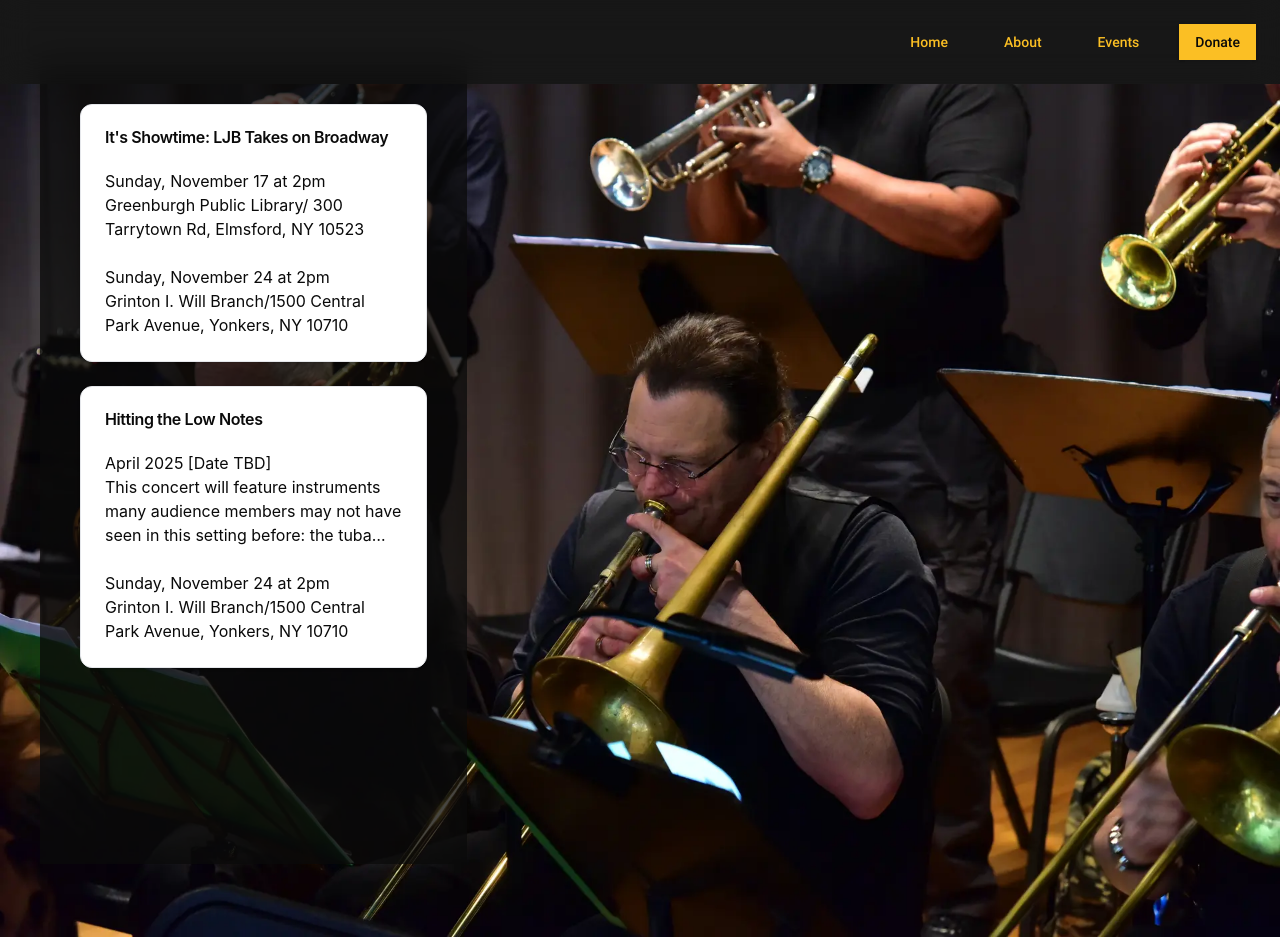
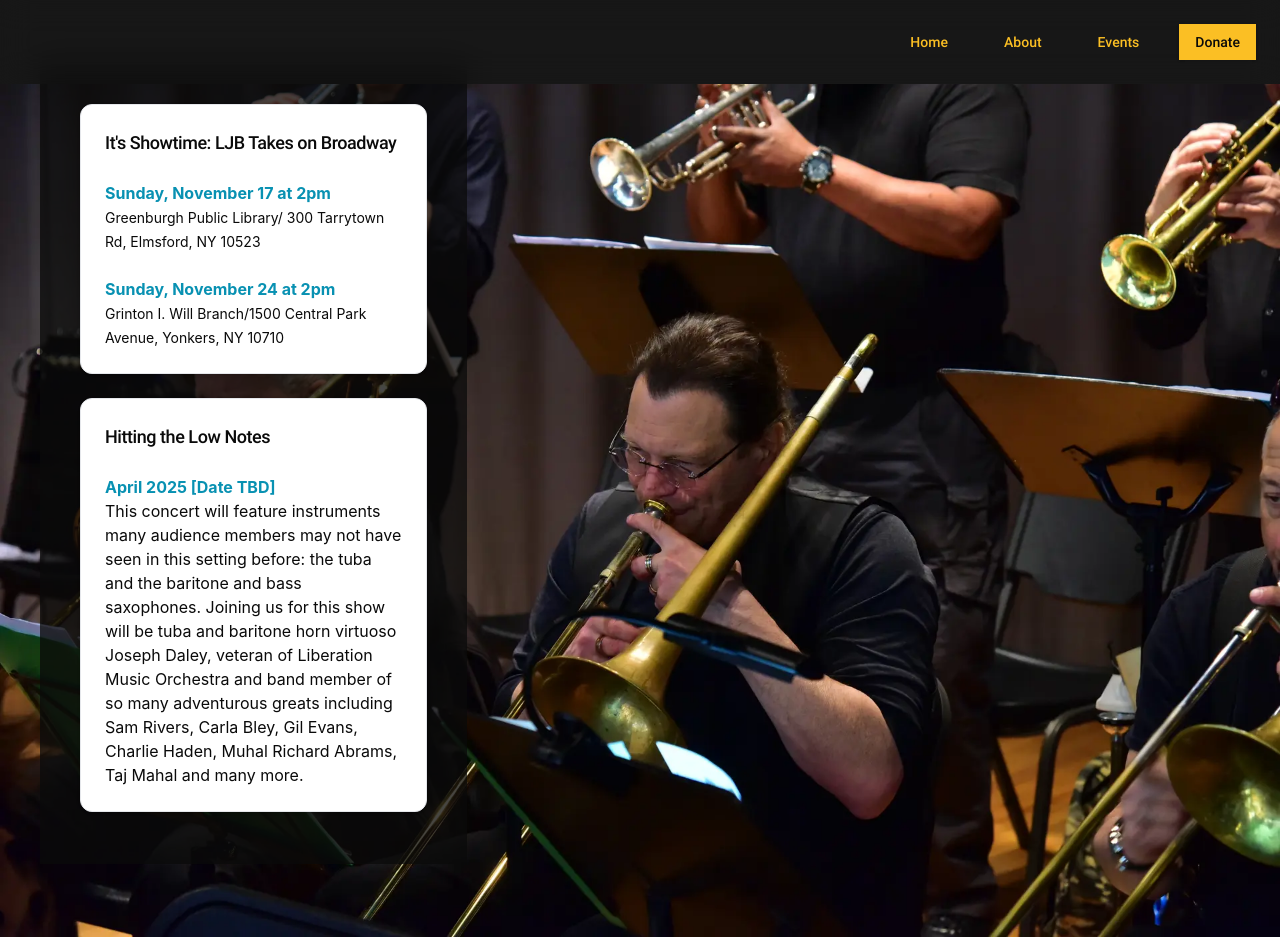
Before and after one commit to sapphireSparkDev/library-jazz-band, a React (Vite) app: page /events in a window 1280 px wide. Built offline with nearby package versions, Linux system fonts and the light colour scheme; a web font is replaced by a local one.

Commit message:
Formatting and styling for the events page

```diff
--- a/src/pages/Events.tsx
+++ b/src/pages/Events.tsx
@@ -7,33 +7,39 @@ const Events = () => {
       <div className="absolute inset-y-0 left-10 top-16 bg-neutral-950/75 p-10 w-2/6 h-screen">
         <Card className="mb-6">
           <CardHeader>
-            <CardTitle>
+            <CardTitle className="font-roboto text-lg">
               <span>It's Showtime: LJB Takes on Broadway</span>
             </CardTitle>
           </CardHeader>
           <CardContent>
-            <h2>Sunday, November 17 at 2pm</h2>
-            <span>
+            <h2 className="text-md text-cyan-600 font-bold">
+              Sunday, November 17 at 2pm
+            </h2>
+            <span className="text-sm">
               Greenburgh Public Library/ 300 Tarrytown Rd, Elmsford, NY 10523
             </span>
           </CardContent>
           <CardContent>
-            <h2>Sunday, November 24 at 2pm</h2>
-            <span>
+            <h2 className="text-md text-cyan-600 font-bold">
+              Sunday, November 24 at 2pm
+            </h2>
+            <span className="text-sm">
               Grinton I. Will Branch/1500 Central Park Avenue, Yonkers, NY 10710
             </span>
           </CardContent>
         </Card>
         <Card>
           <CardHeader>
-            <CardTitle>
+            <CardTitle className="font-roboto  text-lg">
               <span>Hitting the Low Notes</span>
             </CardTitle>
           </CardHeader>
           <CardContent>
-            <h2>April 2025 [Date TBD]</h2>
+            <h2 className="text-md text-cyan-600 font-bold">
+              April 2025 [Date TBD]
+            </h2>
 
-            <p className="line-clamp-3">
+            <p className="line-clamp-7">
               This concert will feature instruments many audience members may
               not have seen in this setting before: the tuba and the baritone
               and bass saxophones. Joining us for this show will be tuba and
@@ -43,12 +49,6 @@ const Events = () => {
               Abrams, Taj Mahal and many more.
             </p>
           </CardContent>
-          <CardContent>
-            <h2>Sunday, November 24 at 2pm</h2>
-            <span>
-              Grinton I. Will Branch/1500 Central Park Avenue, Yonkers, NY 10710
-            </span>
-          </CardContent>
         </Card>
       </div>
     </div>
```
